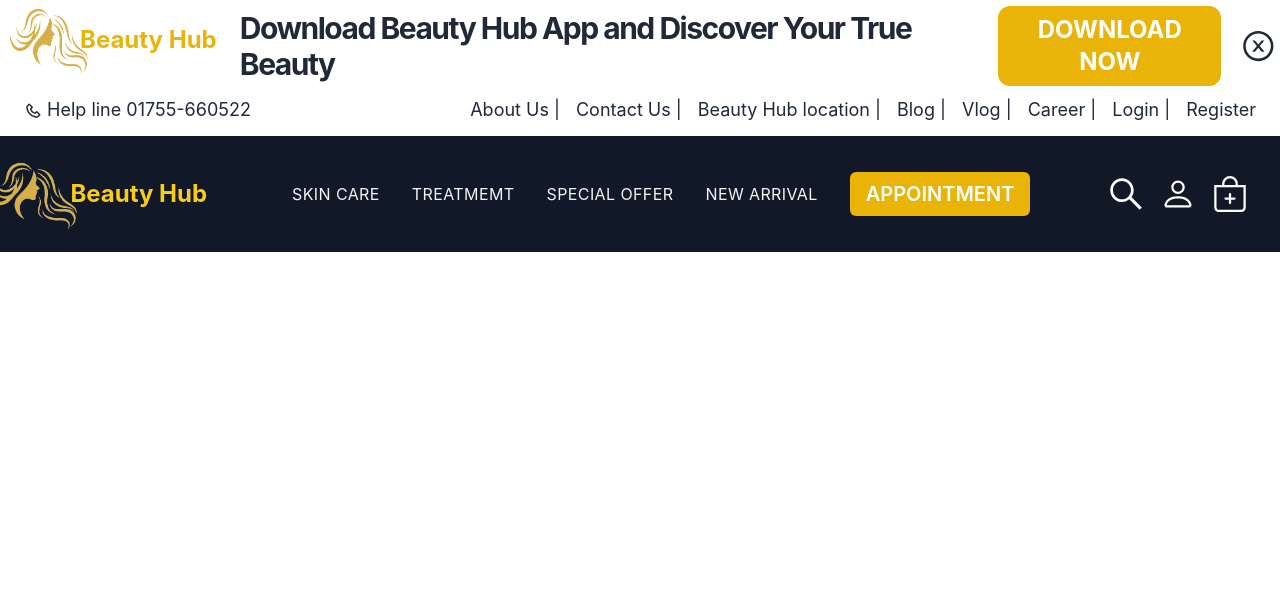
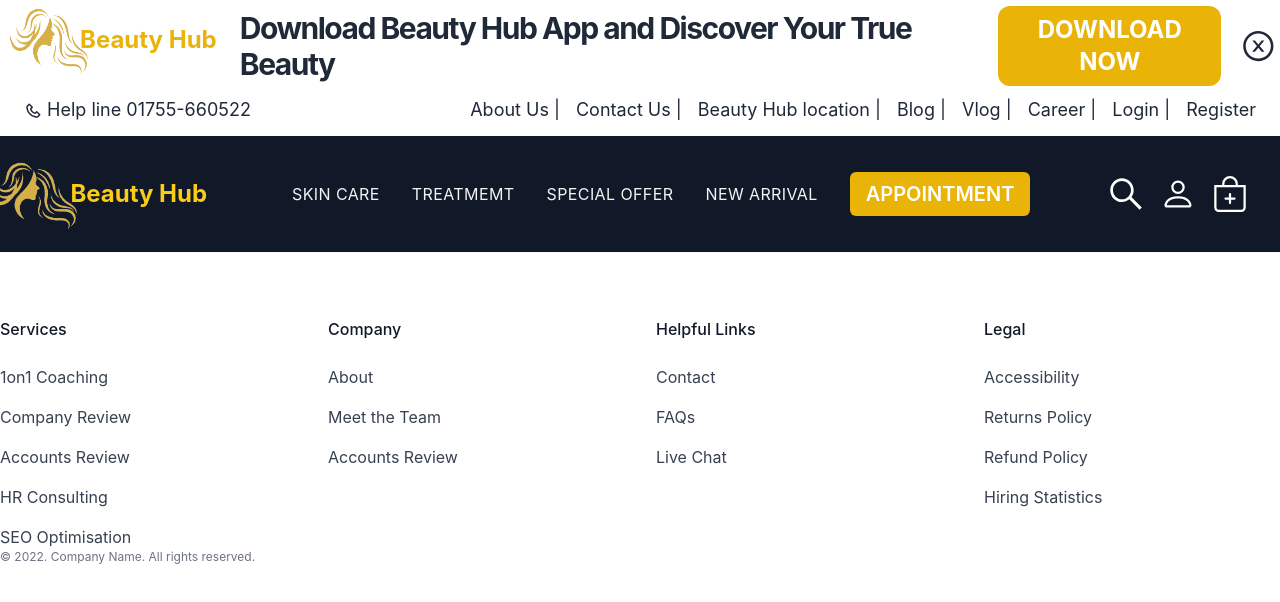
Before and after one commit to summenurfatema/beauty-hub, a React (Create React App) app: page / in a window 1280 px wide. Shown: the top 602 px of the page. Built offline with nearby package versions, Linux system fonts and the light colour scheme.

Commit message:
footer added

```diff
--- a/src/layout/Main.js
+++ b/src/layout/Main.js
@@ -1,5 +1,6 @@
 import React from 'react';
 import { Outlet } from 'react-router-dom';
+import Footer from '../pages/Footer/Footer';
 import NavBar from '../pages/NavBar/NavBar';
 
 
@@ -8,6 +9,7 @@ const Main = () => {
         <div>
             <NavBar />
             <Outlet />
+            <Footer />
 
 
         </div>
--- /dev/null
+++ b/src/pages/Footer/Footer.js
@@ -0,0 +1,141 @@
+import React from 'react';
+
+const Footer = () => {
+    return (
+        <div>
+            <div
+                class="grid grid-cols-1 gap-8 pt-8 border-t border-gray-100 base:grid-cols-2 lg:grid-cols-4 lg:pt-16"
+            >
+                <div>
+                    <p class="font-medium text-gray-900">Services</p>
+
+                    <nav aria-label="Footer Navigation - Services" class="mt-6">
+                        <ul class="space-y-4 text-base">
+                            <li>
+                                <a href=" " class="text-gray-700 transition hover:opacity-75">
+                                    1on1 Coaching
+                                </a>
+                            </li>
+
+                            <li>
+                                <a href=" " class="text-gray-700 transition hover:opacity-75">
+                                    Company Review
+                                </a>
+                            </li>
+
+                            <li>
+                                <a href=" " class="text-gray-700 transition hover:opacity-75">
+                                    Accounts Review
+                                </a>
+                            </li>
+
+                            <li>
+                                <a href=" " class="text-gray-700 transition hover:opacity-75">
+                                    HR Consulting
+                                </a>
+                            </li>
+
+                            <li>
+                                <a href=" " class="text-gray-700 transition hover:opacity-75">
+                                    SEO Optimisation
+                                </a>
+                            </li>
+                        </ul>
+                    </nav>
+                </div>
+
+                <div>
+                    <p class="font-medium text-gray-900">Company</p>
+
+                    <nav aria-label="Footer Navigation - Company" class="mt-6">
+                        <ul class="space-y-4 text-base">
+                            <li>
+                                <a href=" " class="text-gray-700 transition hover:opacity-75">
+                                    About
+                                </a>
+                            </li>
+
+                            <li>
+                                <a href=" " class="text-gray-700 transition hover:opacity-75">
+                                    Meet the Team
+                                </a>
+                            </li>
+
+                            <li>
+                                <a href=" " class="text-gray-700 transition hover:opacity-75">
+                                    Accounts Review
+                                </a>
+                            </li>
+                        </ul>
+                    </nav>
+                </div>
+
+                <div>
+                    <p class="font-medium text-gray-900">Helpful Links</p>
+
+                    <nav aria-label="Footer Navigation - Company" class="mt-6">
+                        <ul class="space-y-4 text-base">
+                            <li>
+                                <a href=" " class="text-gray-700 transition hover:opacity-75">
+                                    Contact
+                                </a>
+                            </li>
+
+                            <li>
+                                <a href=" " class="text-gray-700 transition hover:opacity-75">
+                                    FAQs
+                                </a>
+                            </li>
+
+                            <li>
+                                <a href=" " class="text-gray-700 transition hover:opacity-75">
+                                    Live Chat
+                                </a>
+                            </li>
+                        </ul>
+                    </nav>
+                </div>
+
+                <div>
+                    <p class="font-medium text-gray-900">Legal</p>
+
+                    <nav aria-label="Footer Navigation - Legal" class="mt-6">
+                        <ul class="space-y-4 text-base">
+                            <li>
+                                <a href=" " class="text-gray-700 transition hover:opacity-75">
+                                    Accessibility
+                                </a>
+                            </li>
+
+                            <li>
+                                <a href=" " class="text-gray-700 transition hover:opacity-75">
+                                    Returns Policy
+                                </a>
+                            </li>
+
+                            <li>
+                                <a href=" " class="text-gray-700 transition hover:opacity-75">
+                                    Refund Policy
+                                </a>
+                            </li>
+
+                            <li>
+                                <a href=" " class="text-gray-700 transition hover:opacity-75">
+                                    Hiring Statistics
+                                </a>
+                            </li>
+                        </ul>
+                    </nav>
+                </div>
+            </div>
+
+            <p class="text-xs text-gray-500">
+                &copy; 2022. Company Name. All rights reserved.
+            </p>
+        </div>
+
+
+    );
+};
+
+export default Footer;
```
